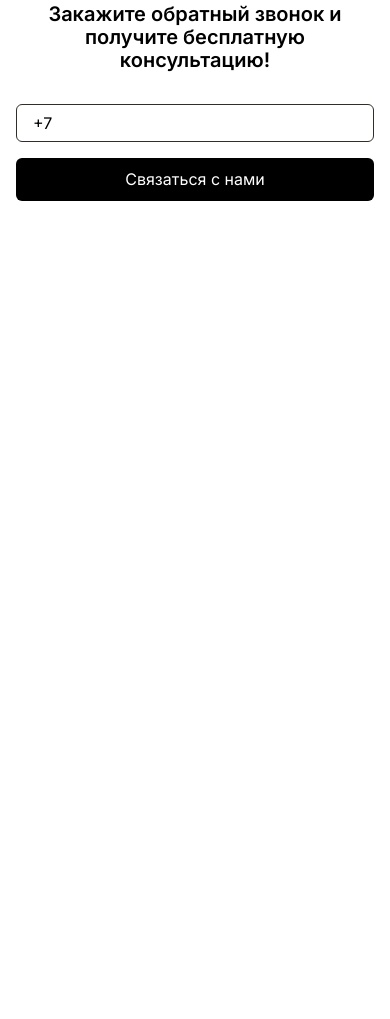
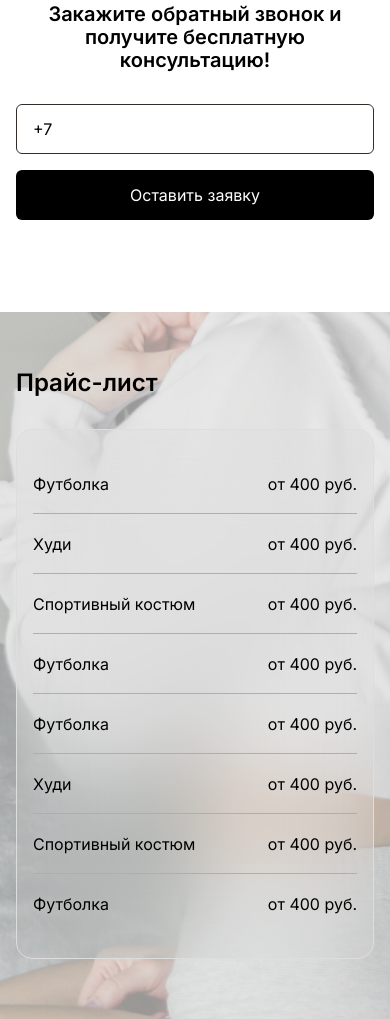
Before and after one commit to test-sharipova/sewing, a plain HTML site: page index.html in a window 390 px wide. Shown: the part 3974-4993 px from the top of the page. Before the commit the page ends 4267 px from the top, so only its background shows below. Drawn offline with nearby package versions, Linux system fonts and the light colour scheme.

Commit message:
add price

```diff
--- a/index.html
+++ b/index.html
@@ -321,9 +321,52 @@
                     </p>
                     <div class="form__form">
                         <input type="text" class="form__input phone" value="+7" placeholder="+7">
-                        <button type="submit" class="btn">Связаться с нами</button>
+                        <button type="submit" class="btn">Оставить заявку</button>
                     </div>
                 </form>
+            </div>
+        </section>
+        <section class="price">
+            <div class="container">
+                <h2 class="title">Прайс-лист</h2>
+                <div class="price__wrapper">
+                    <div class="price__block">
+                        <div class="price__item">
+                            <p class="price__text">Футболка</p>
+                            <p class="price__text">от 400 руб.</p>
+                        </div>
+                        <div class="price__item">
+                            <p class="price__text">Худи</p>
+                            <p class="price__text">от 400 руб.</p>
+                        </div>
+                        <div class="price__item">
+                            <p class="price__text">Спортивный костюм</p>
+                            <p class="price__text">от 400 руб.</p>
+                        </div>
+                        <div class="price__item">
+                            <p class="price__text">Футболка</p>
+                            <p class="price__text">от 400 руб.</p>
+                        </div>
+                    </div>
+                    <div class="price__block">
+                        <div class="price__item">
+                            <p class="price__text">Футболка</p>
+                            <p class="price__text">от 400 руб.</p>
+                        </div>
+                        <div class="price__item">
+                            <p class="price__text">Худи</p>
+                            <p class="price__text">от 400 руб.</p>
+                        </div>
+                        <div class="price__item">
+                            <p class="price__text">Спортивный костюм</p>
+                            <p class="price__text">от 400 руб.</p>
+                        </div>
+                        <div class="price__item">
+                            <p class="price__text">Футболка</p>
+                            <p class="price__text">от 400 руб.</p>
+                        </div>
+                    </div>
+                </div>
             </div>
         </section>
     </main>
--- a/scss/_media.scss
+++ b/scss/_media.scss
@@ -243,10 +243,30 @@
             grid-template-columns: 1fr;
         }
         &__input {
-            height: 38px;
+            height: 50px;
         }
         .btn {
             font-weight: 400;
+            height: 50px;
+        }
+    }
+    .price {
+        padding: 56px 0 60px;
+        &__wrapper {
+            flex-direction: column;
+            margin-top: 32px;
+            padding: 24px 16px;
+        }
+        &__block {
+            width: 100%;
+            max-width: 100%;
+            &:nth-child(2) {
+                .price__item {
+                    &:last-child {
+                        border-bottom: none;
+                    }
+                }
+            }
         }
     }
 }
--- /dev/null
+++ b/scss/_price.scss
@@ -0,0 +1,30 @@
+.price {
+    padding: 74px 0 100px;
+    background: url(../img/price-bg.png) no-repeat center/cover;
+    &__wrapper {
+        padding: 48px 48px 60px;
+        display: flex;
+        justify-content: space-between;
+        margin-top: 64px;
+        border: 1px solid #ddd;
+        border-radius: 16px;
+        backdrop-filter: blur(40px);
+        background: rgba(217, 217, 217, 0.1);
+    }
+    &__block {
+        width: 45%;
+        max-width: 45%;
+    }
+    &__item {
+        display: flex;
+        align-items: center;
+        justify-content: space-between;
+        width: 100%;
+        height: 60px;
+        border-bottom: 1px solid #AEAEAE;
+    }
+    &__text {
+        font-size: 16px;
+
+    }
+}
--- a/scss/style.scss
+++ b/scss/style.scss
@@ -55,5 +55,6 @@ body {
 @import '_works.scss';
 @import '_about.scss';
 @import '_process.scss';
+@import '_price.scss';
 
 @import '_media.scss';
```
Also changed, not shown: css/style.min.css, img/price-bg.png (added), 1 other file.
